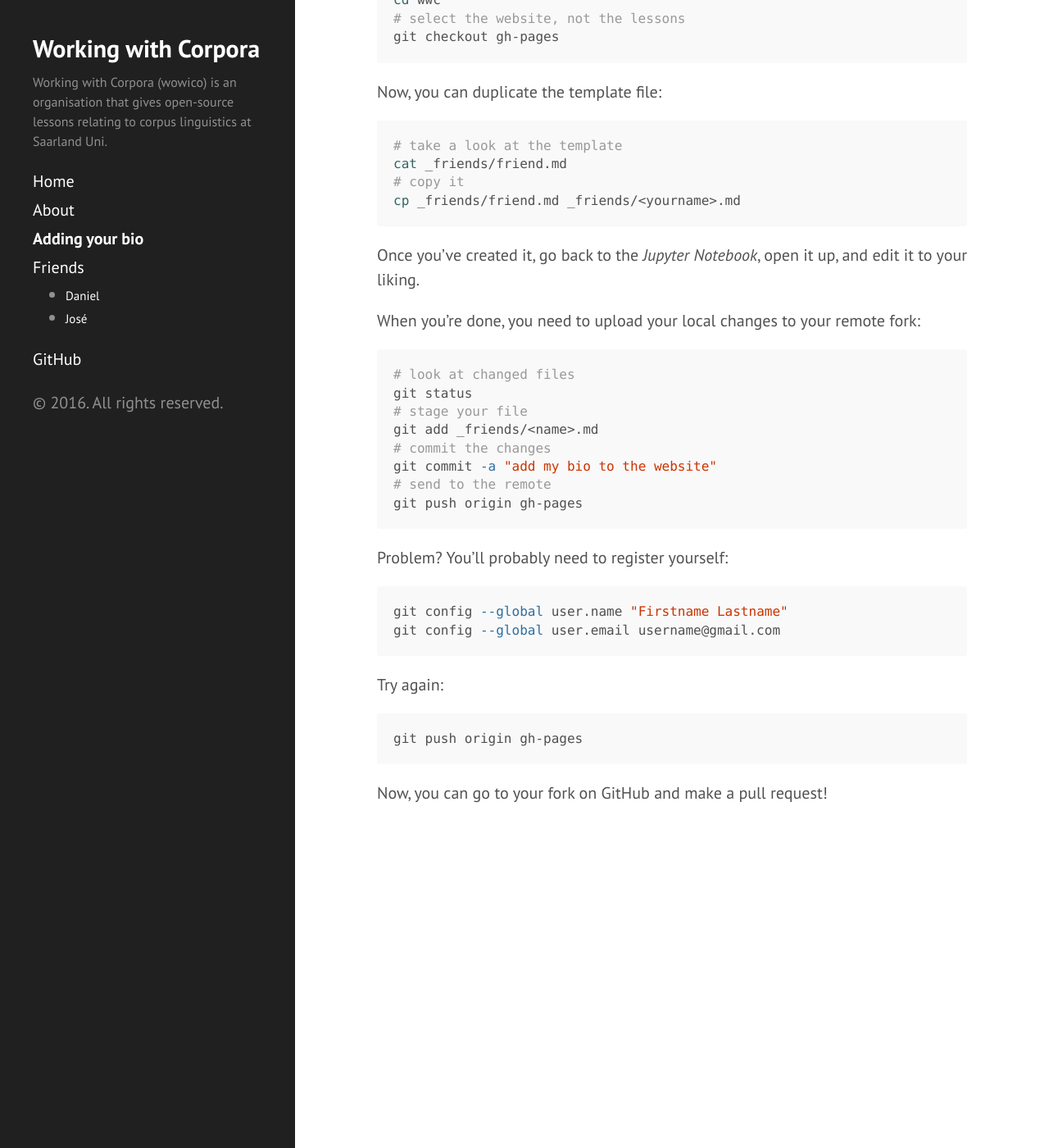
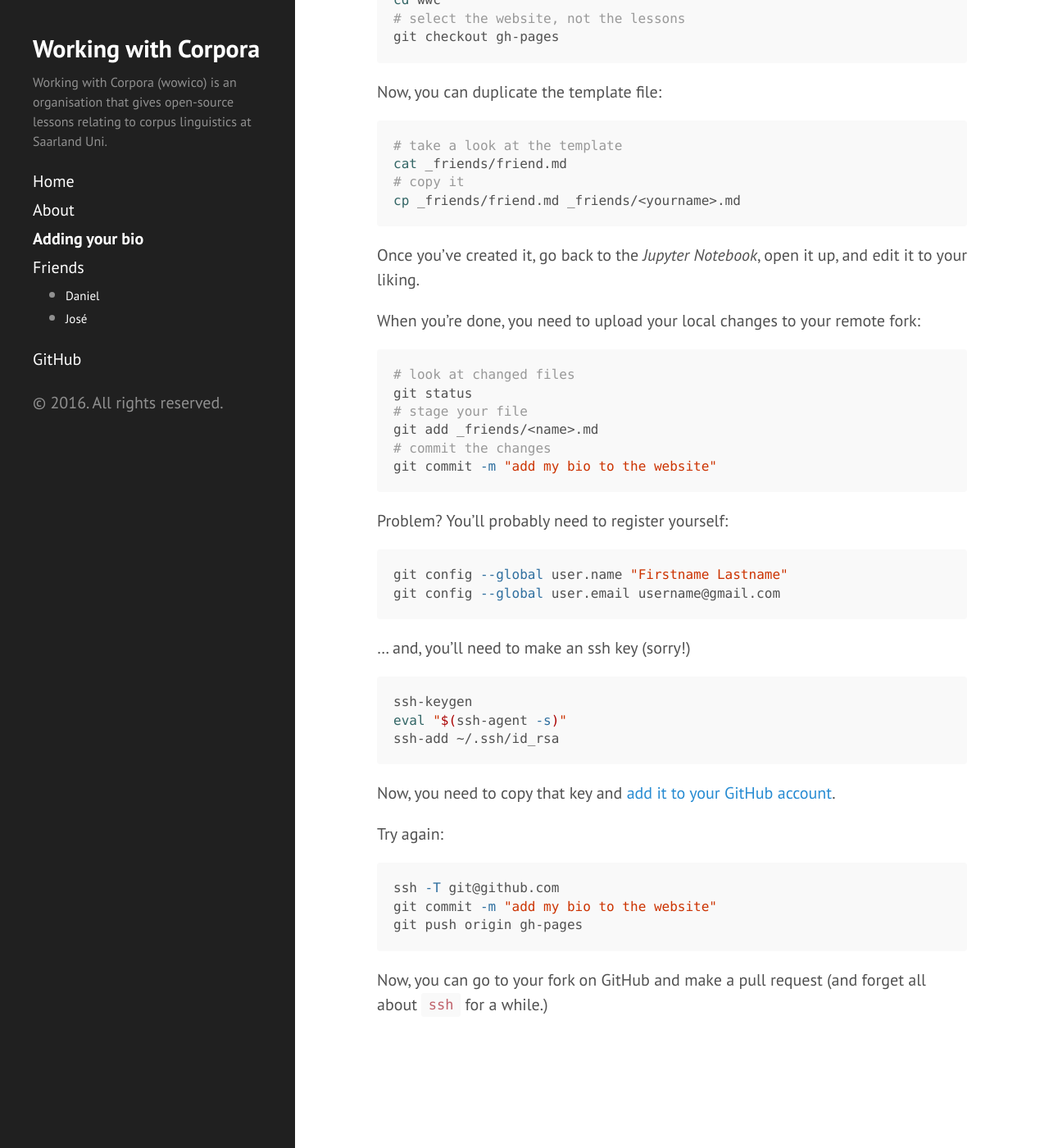
Before and after one commit to wowico/wwc, a Jekyll site: the page built from add_profile.md, in a window 1280 px wide and 1400 px high, scrolled down 493 px. Shown: the whole window at 82% size. Built offline with Jekyll 4.4.1, drawn with Linux system fonts in a browser that asks for light colours.

Commit message:
instruction update for ssh

````diff
--- a/add_profile.md
+++ b/add_profile.md
@@ -39,9 +39,7 @@ git status
 # stage your file
 git add _friends/<name>.md
 # commit the changes
-git commit -a "add my bio to the website"
-# send to the remote
-git push origin gh-pages
+git commit -m "add my bio to the website"
 ```
 
 Problem? You'll probably need to register yourself:
@@ -51,10 +49,22 @@ git config --global user.name "Firstname Lastname"
 git config --global user.email username@gmail.com
 ```
 
+... and, you'll need to make an ssh key (sorry!)
+
+```shell
+ssh-keygen
+eval "$(ssh-agent -s)"
+ssh-add ~/.ssh/id_rsa
+```
+
+Now, you need to copy that key and [add it to your GitHub account](https://help.github.com/articles/adding-a-new-ssh-key-to-your-github-account).
+
 Try again:
 
 ```shell
+ssh -T git@github.com
+git commit -m "add my bio to the website"
 git push origin gh-pages
 ```
 
-Now, you can go to your fork on GitHub and make a pull request!
+Now, you can go to your fork on GitHub and make a pull request (and forget all about `ssh` for a while.)
````
